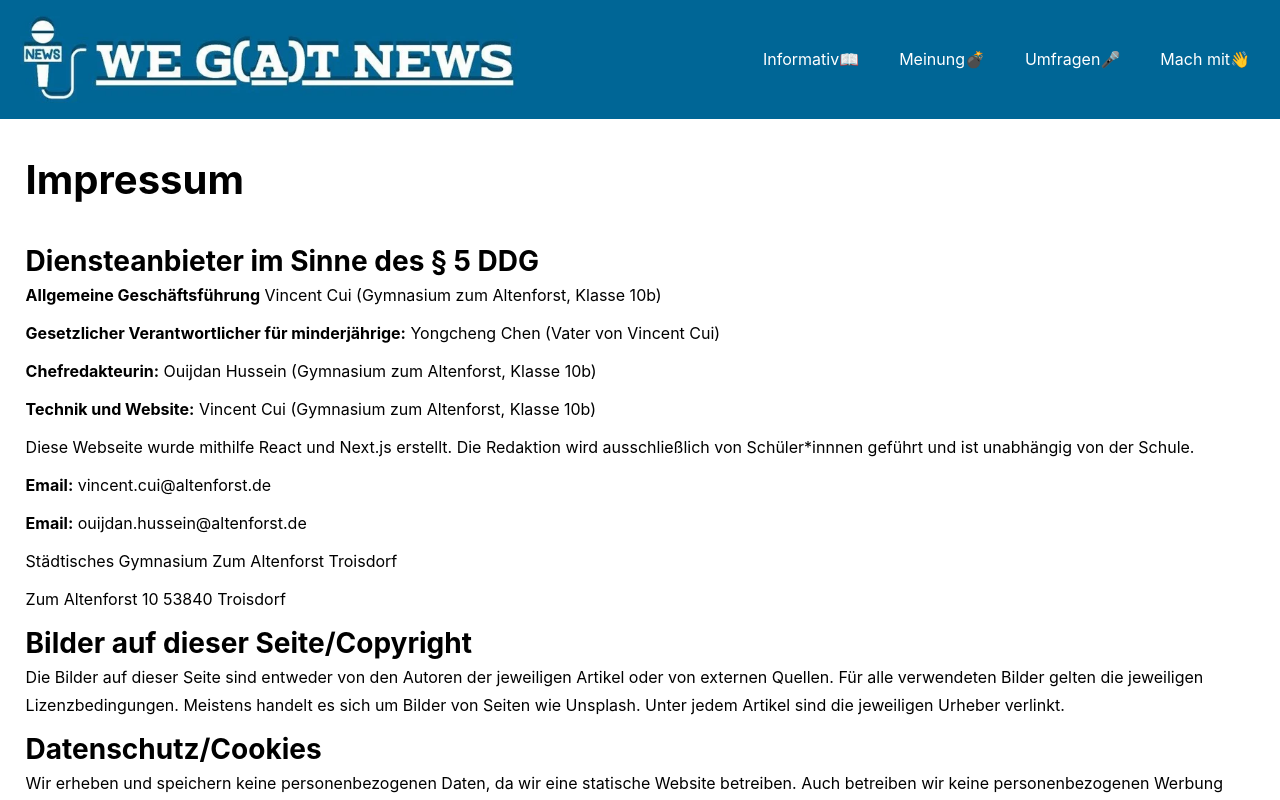
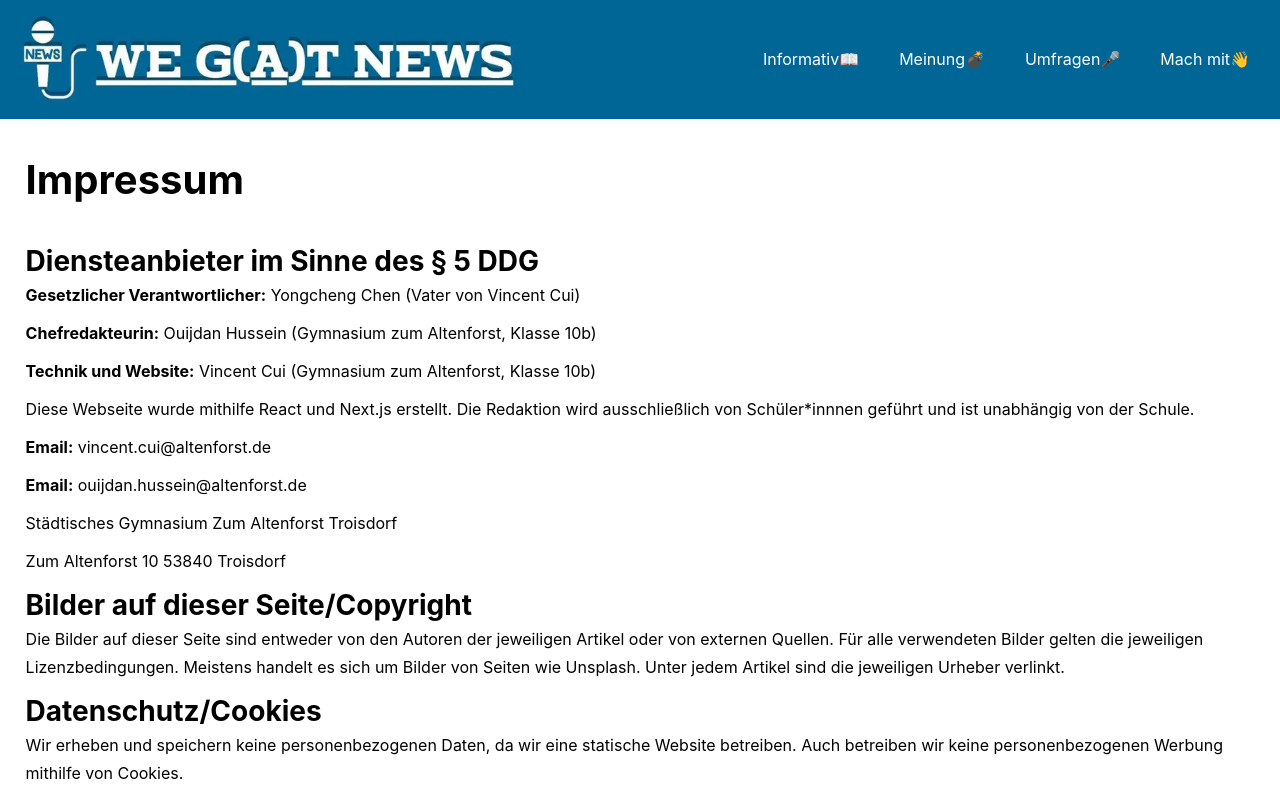
Before and after one commit to Chenjv2/wegatnews, a Next.js app: page /impressum in a window 1280 px wide. Shown: the top 800 px of the page. Built offline with nearby package versions, Linux system fonts and the light colour scheme.

Commit message:
Impressum

```diff
--- a/pages/impressum/index.js
+++ b/pages/impressum/index.js
@@ -5,11 +5,7 @@ export default function InformativIndex() {
         <h1>Impressum</h1>
         <h2>Diensteanbieter im Sinne des § 5 DDG</h2>
         <p>
-          <b>Allgemeine Geschäftsführung</b> Vincent Cui (Gymnasium zum
-          Altenforst, Klasse 10b)
-        </p>
-        <p>
-          <b>Gesetzlicher Verantwortlicher für minderjährige:</b> Yongcheng Chen (Vater von
+          <b>Gesetzlicher Verantwortlicher:</b> Yongcheng Chen (Vater von
           Vincent Cui)
         </p>
         <p>
```
